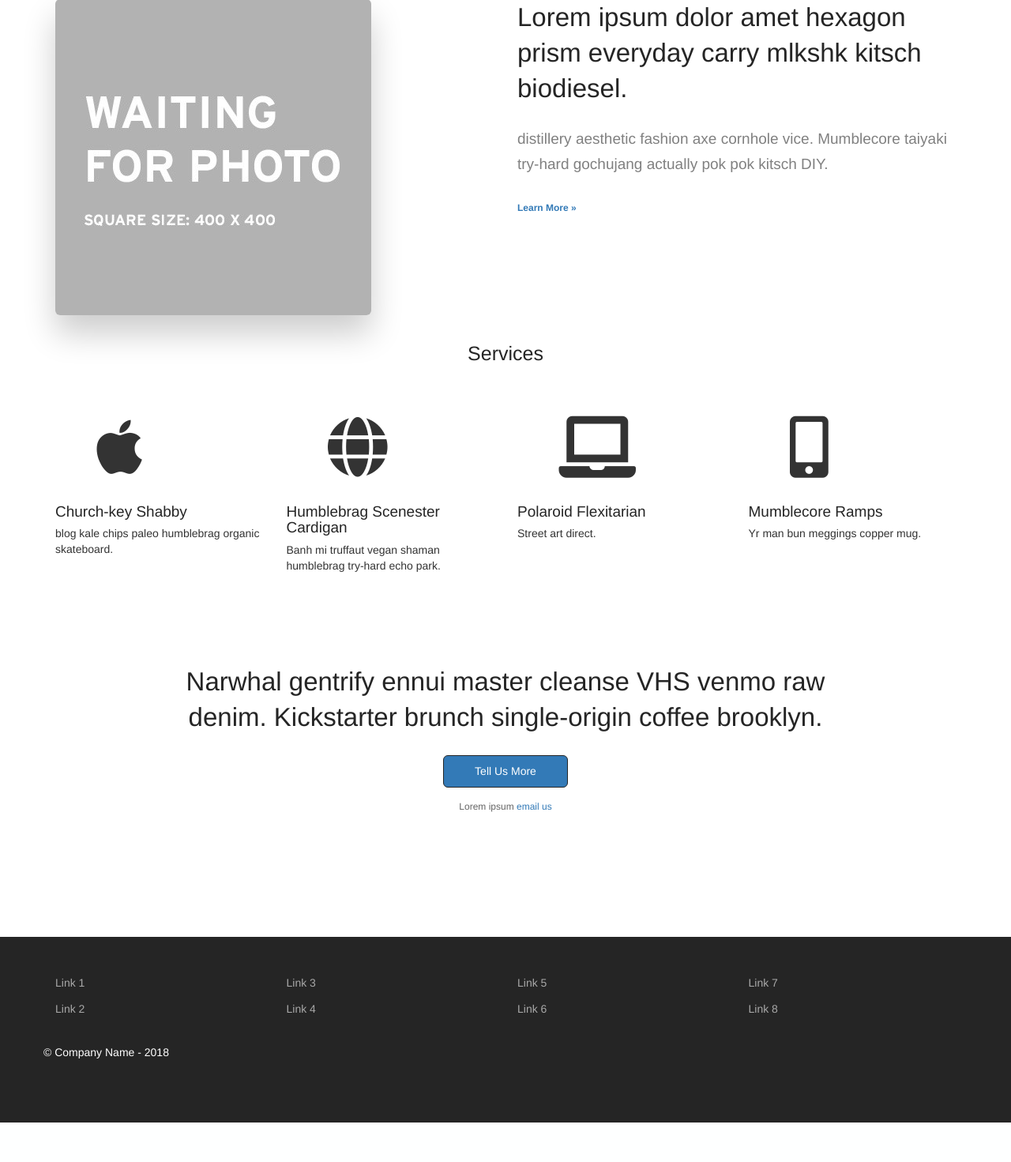
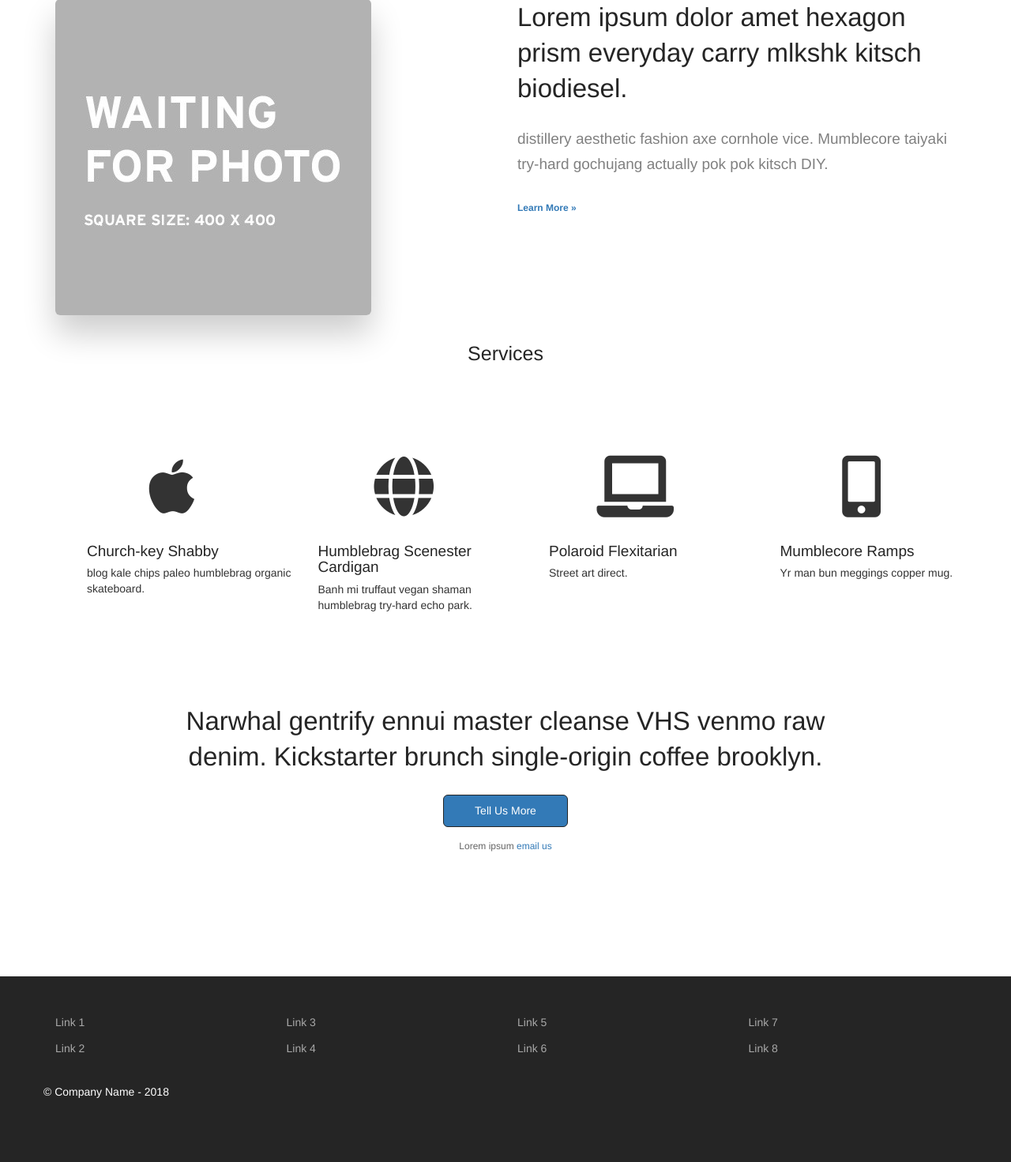
Before and after one commit to Outte/AM-Custom-WordPress-Theme, a PHP site: page / in a window 1280 px wide. Shown: the part 716-2187 px from the top of the page at 79% size. Before the commit the page ends 2137 px from the top, so only its background shows below. Run offline with PHP 8.4, Linux system fonts and the light colour scheme; some libraries are stand-ins or nearby versions.

Commit message:
html/css refactoring + comments for better code readability

```diff
--- a/index.html
+++ b/index.html
@@ -13,9 +13,8 @@
 	<body>
 		<!--Primary Container-->
 		<div id="main-container" class="front-page">
+			<!--First Feature-->
 			<div id="first-feature">
-
-				<!--First Feature-->
 				<div class="container-fluid">
 					<!--Header Nav-->
 					<nav class="navbar navbar-default">
@@ -55,6 +54,7 @@
 					<!--/Jumbotron Feature-->
 					</div>
 				</div>
+			<!--/First Feature-->
 			</div>
 			<div class="container-fluid">
 			<!--Second Feature-->
@@ -82,30 +82,30 @@
 						<h3 class="text-center">Services</h3>
 					</div>
 					<div class="row">
-						<div class="col-xs-12 col-sm-6 col-md-3" style="padding-top:50px">
+						<div class="col-xs-12 col-sm-6 col-md-3">
 							<div class="text-block">
-								<i class="fab fa-apple"></i>
+								<i id="icon-1" class="fab fa-apple"></i>
 								<h4>Church-key Shabby</h4>
 								<p>blog kale chips paleo humblebrag organic skateboard.</p>
 							</div>
 						</div>
-						<div class="col-xs-12 col-sm-6 col-md-3" style="padding-top:50px">
+						<div class="col-xs-12 col-sm-6 col-md-3">
 							<div class="text-block">
-								<i class="fas fa-globe"></i>
+								<i id="icon-2" class="fas fa-globe"></i>
 								<h4>Humblebrag Scenester Cardigan</h4>
 								<p>Banh mi truffaut vegan shaman humblebrag try-hard echo park.</p>
 							</div>
 						</div>
-						<div class="col-xs-12 col-sm-6 col-md-3" style="padding-top:50px">
+						<div class="col-xs-12 col-sm-6 col-md-3">
 							<div class="text-block">
-								<i class="fas fa-laptop"></i>
+								<i id="icon-3" class="fas fa-laptop"></i>
 								<h4>Polaroid Flexitarian</h4>
 								<p>Street art direct.</p>
 							</div>
 						</div>
-						<div class="col-xs-12 col-sm-6 col-md-3" style="padding-top:50px;">
+						<div class="col-xs-12 col-sm-6 col-md-3">
 							<div class="text-block">
-								<i class="fas fa-mobile-alt"></i>
+								<i id="icon-4" class="fas fa-mobile-alt"></i>
 								<h4>Mumblecore Ramps</h4>
 								<p>Yr man bun meggings copper mug.</p>
 							</div>
@@ -132,7 +132,7 @@
 		</div>
 			<!--Footer-->
 			<footer>
-				<div class="container fluid">
+				<div class="container">
 					<div class="row">
 						<div class="col-sm-6 col-md-3 col-xs-6">
 							<ul>
@@ -180,7 +180,7 @@
 			<!--/Footer-->
 			</footer>
 		<!--/Primary Container-->
-			</div>
+		</div>
 		<script src="https://ajax.googleapis.com/ajax/libs/jquery/3.3.1/jquery.min.js"></script>
 		<script src="https://maxcdn.bootstrapcdn.com/bootstrap/3.3.7/js/bootstrap.min.js"></script>
 		<script src="https://unpkg.com/masonry-layout@4/dist/masonry.pkgd.min.js"></script>
--- a/javascript/am-theme-jquery.js
+++ b/javascript/am-theme-jquery.js
@@ -1,5 +1,5 @@
 $(document).ready(function(){
-
+	// masonry.js
    $('.grid').masonry({
 		// options
 		itemSelector: '.grid-item',
--- a/style.css
+++ b/style.css
@@ -74,14 +74,23 @@
 	}
 
 	#third-feature .text-block {
-		margin: 0 auto;
+		margin: 0 40px;
 		width: 100%;
+		padding-top: 100px;
 	}
 
 	#third-feature .text-block i {
 		font-size: 5.57142857em;
-		margin-left: 20%;
+		margin-left: 30%;
 		padding-bottom: 20px;
+	}
+
+	.text-block #icon-2 {
+		margin-left: 27% !important;
+	}
+
+	.text-block #icon-3 {
+		margin-left: 23% !important;
 	}
 
 	#third-feature .text-block h4 {
```
Also changed, not shown: blog-single-thumbnail.html (+11 -5 lines), blog-single.html (+8 -3 lines), blog.html (+20 -10 lines), product-single.html (+7 -1 lines), product.html (+30 -5 lines).
